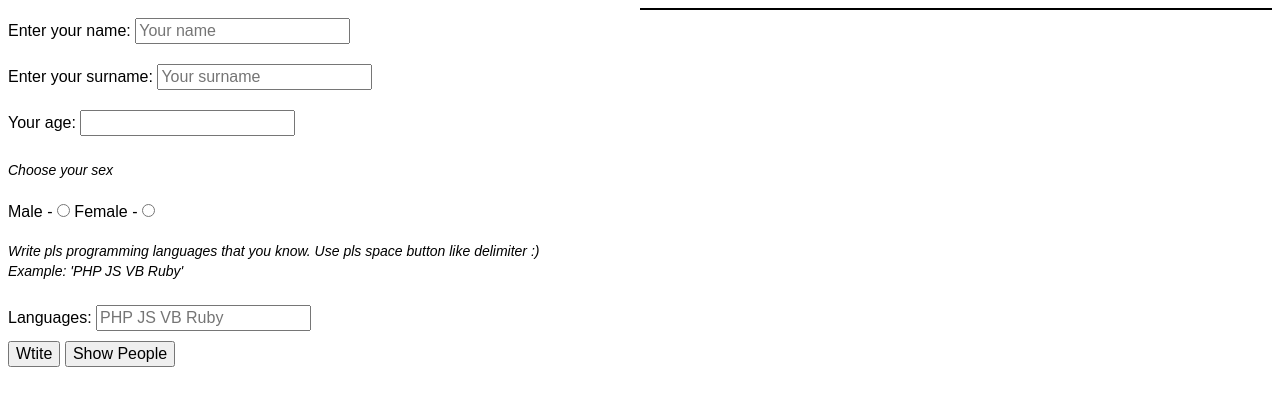
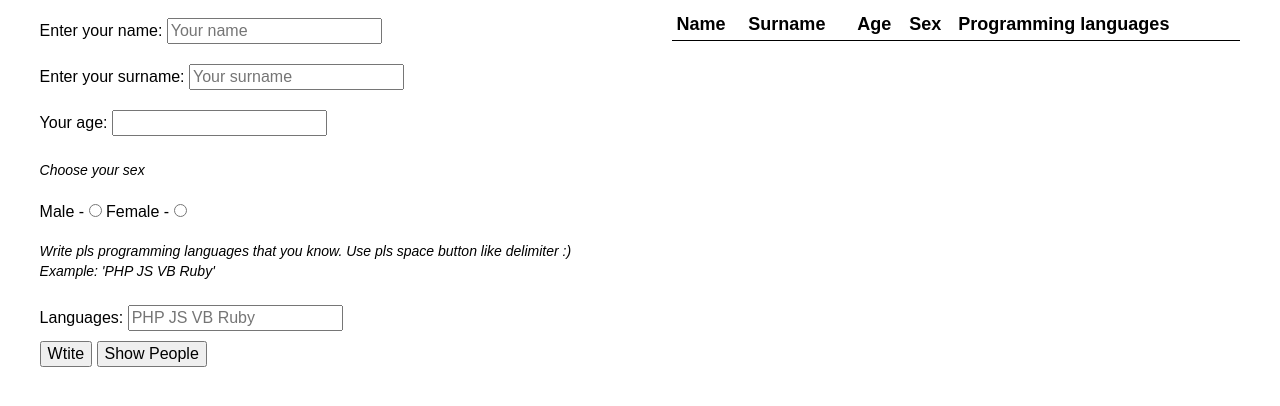
Before and after one commit to panytsch/php_academy, a PHP site: page / in a window 1280 px wide. Shown: the top 406 px of the page. Run offline with PHP 8.4, Linux system fonts and the light colour scheme.

Commit message:
list of people done

```diff
--- a/frontend/homework/008_Object/8-1_list_of_people/index.html
+++ b/frontend/homework/008_Object/8-1_list_of_people/index.html
@@ -28,7 +28,9 @@
 			</form>
 		</div>
 		<div class="tabl">
-			<table id="people" name="people"></table>
+			<table id="people" name="people">
+				<tr class="train"><td>Name</td><td>Surname</td><td>Age</td><td>Sex</td><td>Programming languages</td></tr>
+			</table>
 		</div>
 	</div>
 	<script src="scr.js"></script>
--- a/frontend/homework/008_Object/8-1_list_of_people/scr.js
+++ b/frontend/homework/008_Object/8-1_list_of_people/scr.js
@@ -6,14 +6,14 @@ function Human(name, sname, age, sex, langs) {
 	this.age = parseInt(age);
 	this.sex = sex;
 	this.langs = langs.split(' ');
+	this.show = function() {
+		var text = '<tr><td>'+this.name+'</td><td>'+this.sname+
+			'</td><td>'+this.age+'</td><td>'+this.sex+'</td><td>'+
+			this.langs.join(';')+'</td></tr>'
+		return text;
+	};
 }
 
-Human.prototype.show = function() {
-	var text = '<tr><td>'+this.name+'</td><td>'+this.sname+
-		'</td><td>'+this.age+'</td><td>'+this.sex+'</td><td>'+
-		this.langs.join(';')+'</td></tr>'
-	return text;
-};
 
 function magic(form) {
 	if (valid(form)) {
--- a/frontend/homework/008_Object/8-1_list_of_people/style.css
+++ b/frontend/homework/008_Object/8-1_list_of_people/style.css
@@ -1,16 +1,31 @@
 .cont {
 	display: flex;
+	flex-flow: row wrap;
+	justify-content: space-around;
 }
 
 .forma,
 .tabl {
-	flex: 1 0 45%;
+	width: 45%;
+	min-width: 300px;
 }
 
-table,tr,td {
+table {
+	border-collapse: collapse;
 	width: 100%;
-	height: auto;
-	border: 1px solid black;
+}
+
+tr:hover {
+	background-color: #f5f5f5;
+}
+
+.train td {
+	font: 700 18px/22px Arial,sans-serif;
+}
+
+td {
+	border-bottom: 1px solid black;
+	padding: 5px 0 5px 5px;
 }
 
 * {
```
